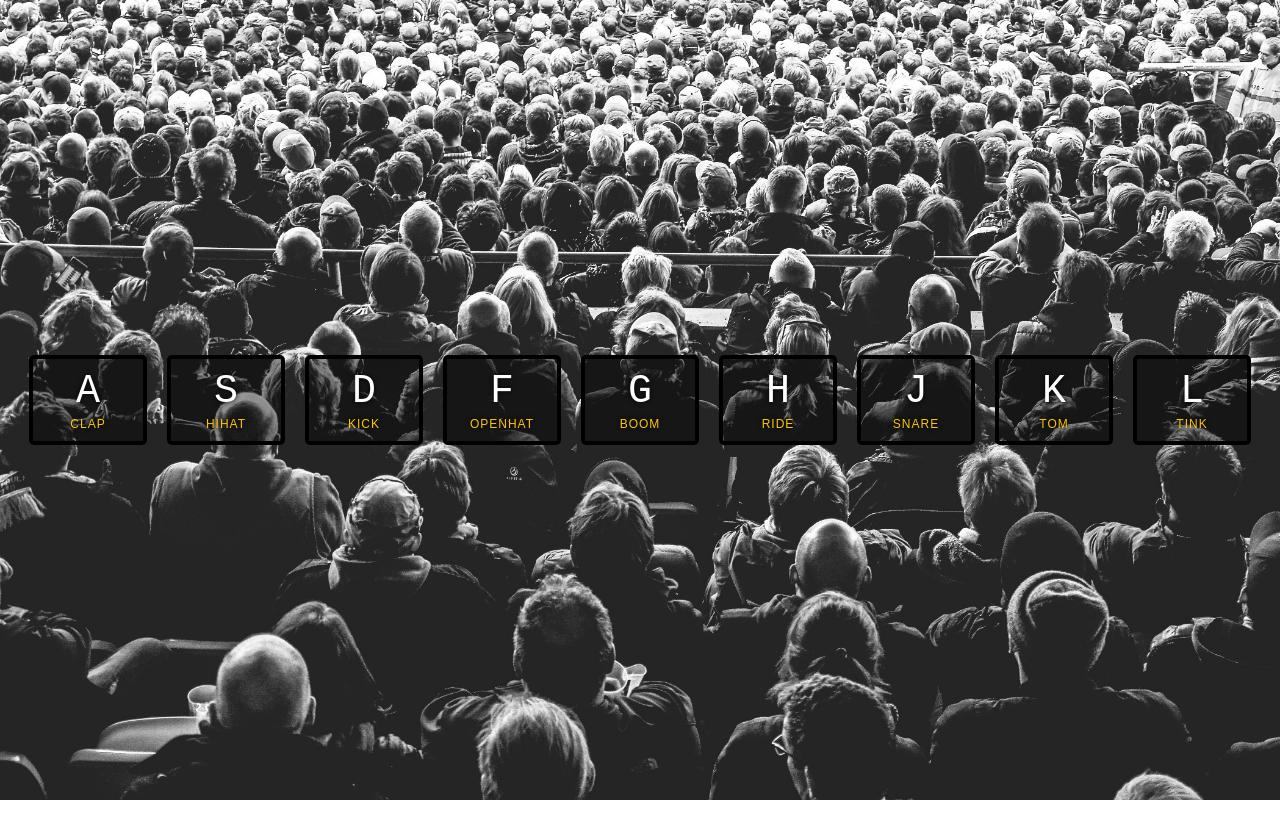
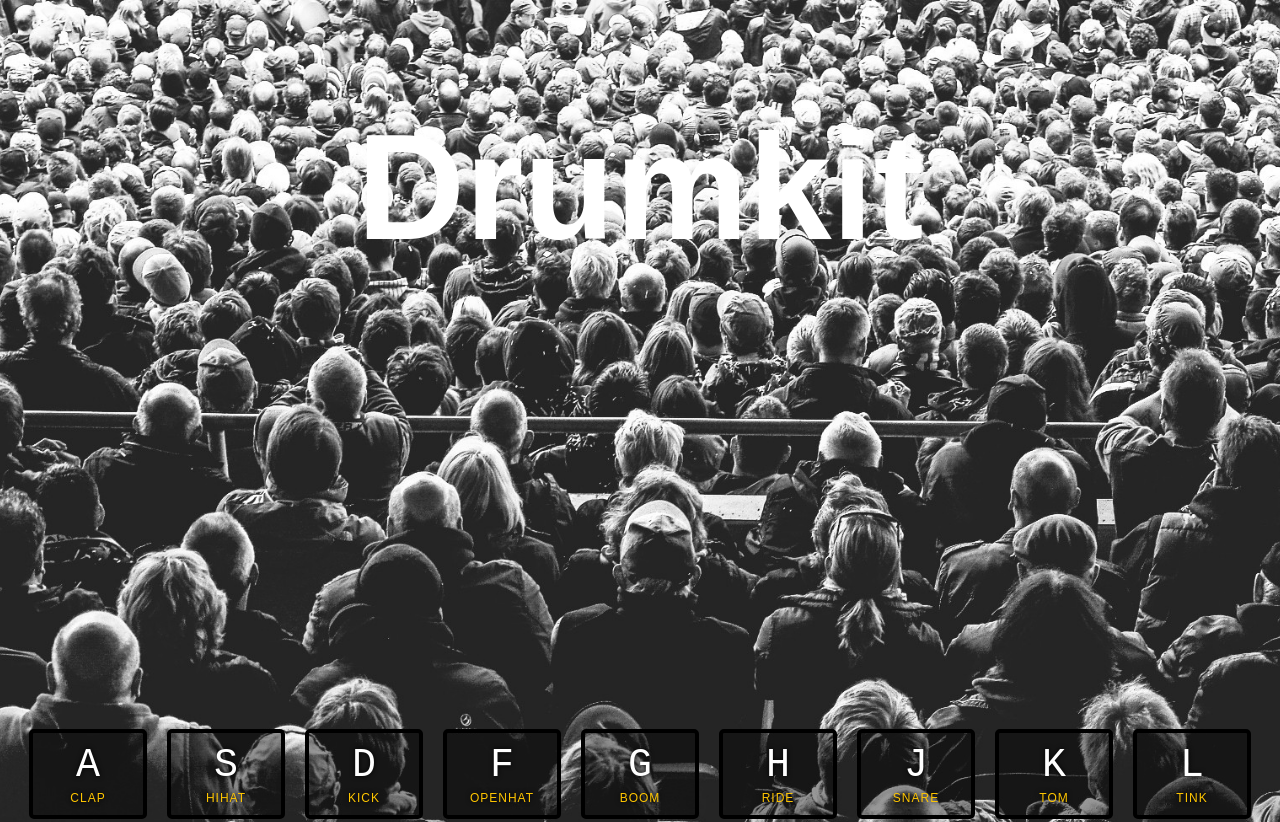
Before and after one commit to BenZr2/drumKit, a plain HTML site: page index.html in a window 1280 px wide. Shown: the top 822 px of the page. Before the commit the page ends 800 px from the top, so only its background shows below. Drawn offline with Linux system fonts and the light colour scheme.

Commit message:
added h1

```diff
--- a/index.html
+++ b/index.html
@@ -6,7 +6,7 @@
   <link rel="stylesheet" href="style.css">
 </head>
 <body>
-
+    <h1>Drumkit</h1>
 
   <div class="keys">
     <div id="B" data-key="65" class="key">
--- a/style.css
+++ b/style.css
@@ -4,10 +4,18 @@ html {
   background-size: cover;
 }
 
-body,html {
+body,
+html {
   margin: 0;
   padding: 0;
   font-family: sans-serif;
+}
+
+h1 {
+  font-size: 15rem;
+  text-align: center;
+  color: white;
+  /* margin-top: 5rem; */
 }
 
 .keys {
@@ -28,7 +36,7 @@ body,html {
   width: 10rem;
   text-align: center;
   color: white;
-  background: rgba(0,0,0,0.4);
+  background: rgba(0, 0, 0, 0.4);
   text-shadow: 0 0 .5rem black;
 }
 
@@ -49,3 +57,7 @@ kbd {
   letter-spacing: .1rem;
   color: #ffc600;
 }
+
+.sound p {
+  text-decoration: none;
+}
```
